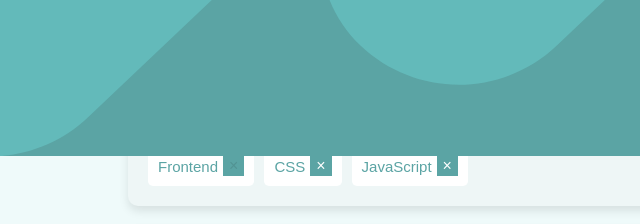
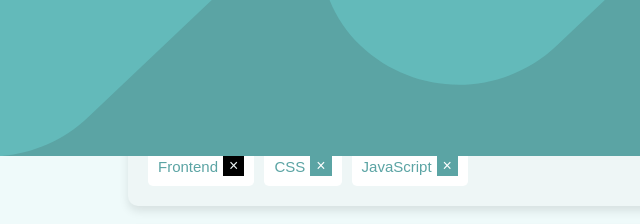
Before and after one commit to Mutai001/static-job-listings-master, a plain HTML site: page index.html in a window 1280 px wide. In both pictures the pointer is over the button 233 px from the left and 166 px from the top of the page. Shown: the top 224 px of the page, 0-640 px from the left. Drawn offline with Linux system fonts and the light colour scheme.

Commit message:
updated hover in buttons

```diff
--- a/style.css
+++ b/style.css
@@ -61,7 +61,8 @@ body {
 }
 
 .tag button:hover {
-    color: rgba(0, 0, 0, 0.1);
+    background-color: black;
+    color: hsl(180, 31%, 95%);
 }
 
 .clear {
```
